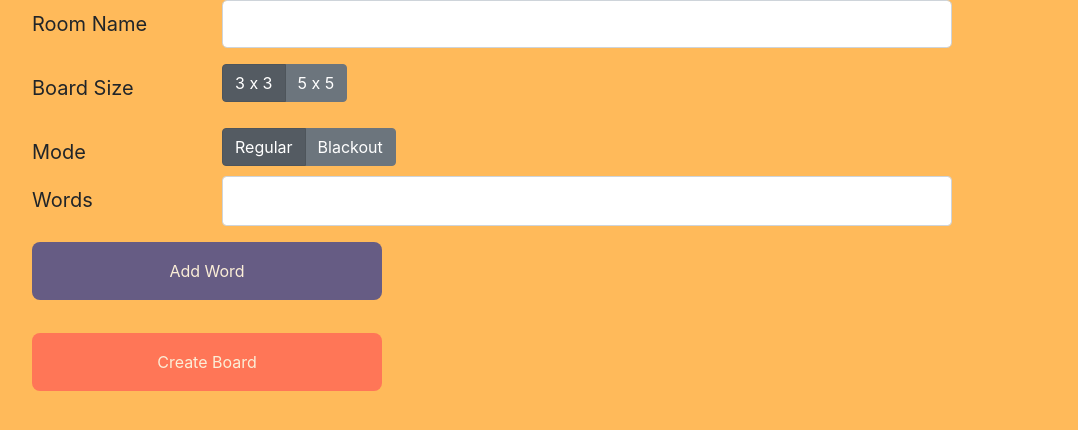
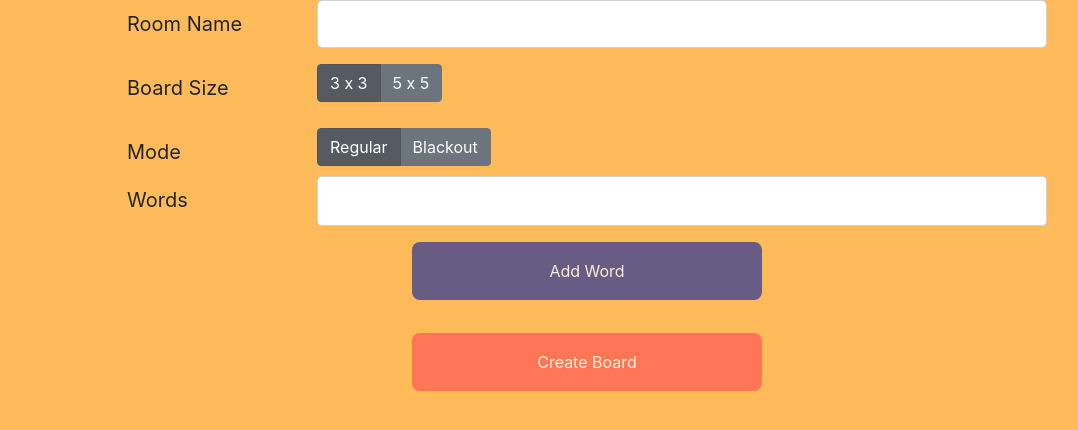
Before and after one commit to SalvatoreTosti/spicy-bingo, a Flask app: page /create in a window 1280 px wide. Shown: the part 56-486 px from the top of the page, without its empty margins (53-1131 px from the left). Run offline with Flask 2, Linux system fonts and the light colour scheme; the visitor is signed in with stand-in values (Sample User, id 1); some libraries are stand-ins or nearby versions.

Commit message:
Added centering offsets for large version of create page

```diff
--- a/app/templates/create.html
+++ b/app/templates/create.html
@@ -14,13 +14,13 @@
 <div class="container">
     <form role='form' id='form'>
         <div class='form-group row'>
-            <label for='name' class='col col-sm-2 col-form-label col-form-label-lg'>Room Name</label>
+            <label for='name' class='col col-sm-2 offset-sm-1 col-form-label col-form-label-lg'>Room Name</label>
             <div class='col-12 col-sm-8'>
                 <input type='text' class='form-control form-control-lg' id='name' name='name' required>
             </div>
         </div>
         <div class='form-group row'>
-            <label class='col col-sm-2 col-form-label col-form-label-lg'>Board Size</label>
+            <label class='col col-sm-2 offset-sm-1 col-form-label col-form-label-lg'>Board Size</label>
             <div class='col col-sm-2 '>
                 <div id="board-size-buttons" class="btn-group btn-group-toggle" data-toggle="buttons">
                   <label class="btn btn-secondary active">
@@ -33,7 +33,7 @@
             </div>
         </div>
         <div class='from-group row'>
-            <label class='col col-sm-2 col-form-label col-form-label-lg'>Mode</label>
+            <label class='col col-sm-2 offset-sm-1 col-form-label col-form-label-lg'>Mode</label>
             <div class='col col-sm-2'>
                 <div id="mode-buttons" class="btn-group btn-group-toggle" data-toggle="buttons">
                     <label class="btn btn-secondary active">
@@ -46,14 +46,13 @@
             </div>
         </div>
         <div class='form-group row'>
-            <label for='word-input' class='col col-sm-2 col-form-label col-form-label-lg'>Words</label>
+            <label for='word-input' class='col col-sm-2 offset-sm-1 col-form-label col-form-label-lg'>Words</label>
             <div class='col-12 col-sm-8'>
                 <input type='text' class='form-control col-form-label-lg' id='word-input'>
             </div>
         </div>
-
         <div class='form-group row'>
-            <div class='col-12 col-sm-4'>
+            <div class='col-12 col-sm-4 offset-sm-4'>
             <div id='add-word-button' class="small-box dark-bg hilight-fg flex center btn">Add Word</div>
             </div>
         </div>
@@ -61,7 +60,7 @@
             <div id='word-container' class='col-12 flex-wrap flex'></div>
         </div>
         <div class='form-group row'>
-            <div class='col-12 col-sm-4'>
+            <div class='col-12 col-sm-4 offset-sm-4'>
             <div id='create-button' class="small-box mid-bg hilight-fg flex center btn">Create Board</div>
             </div>
         </div>
```
Lines whose indentation alone changed are shown as unchanged.
